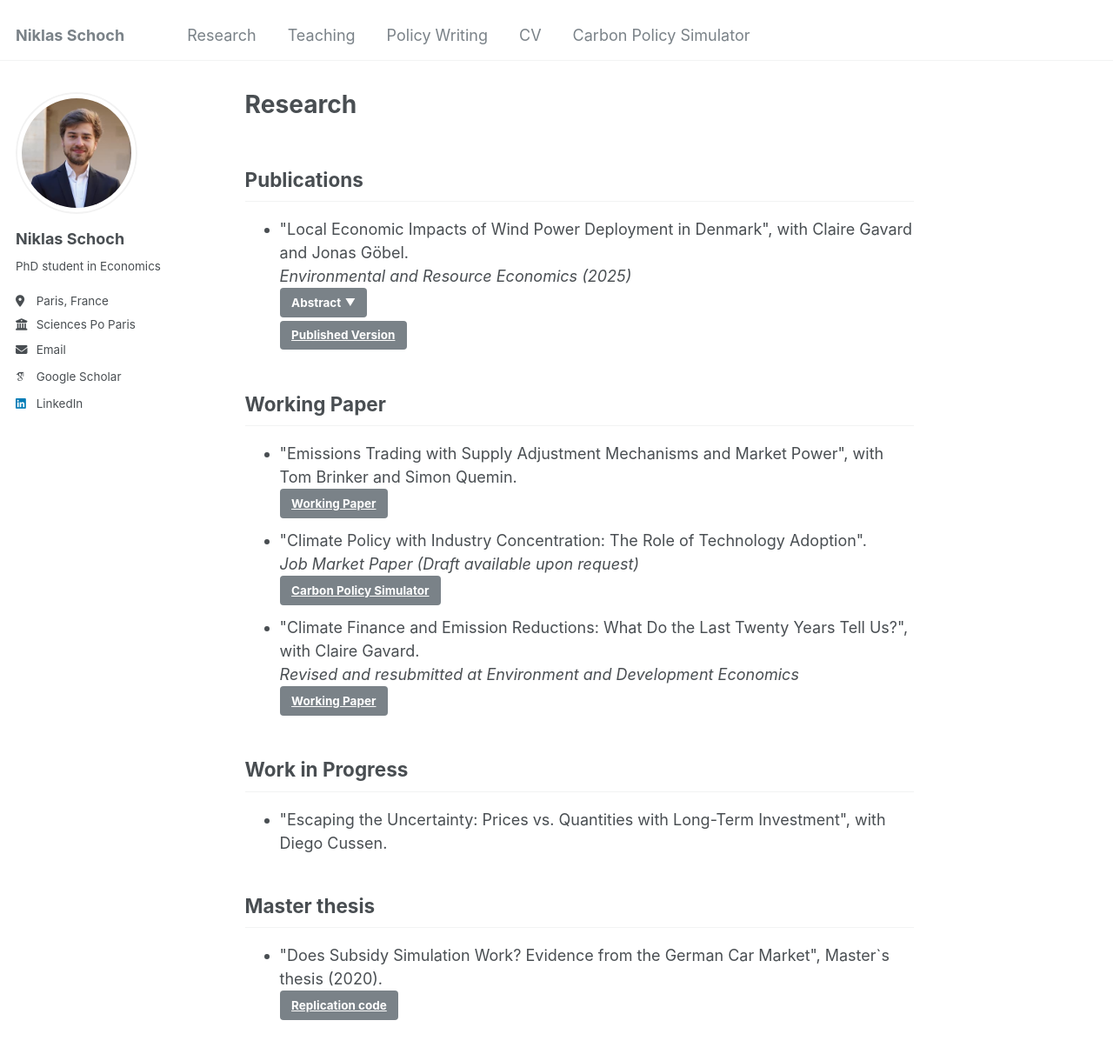
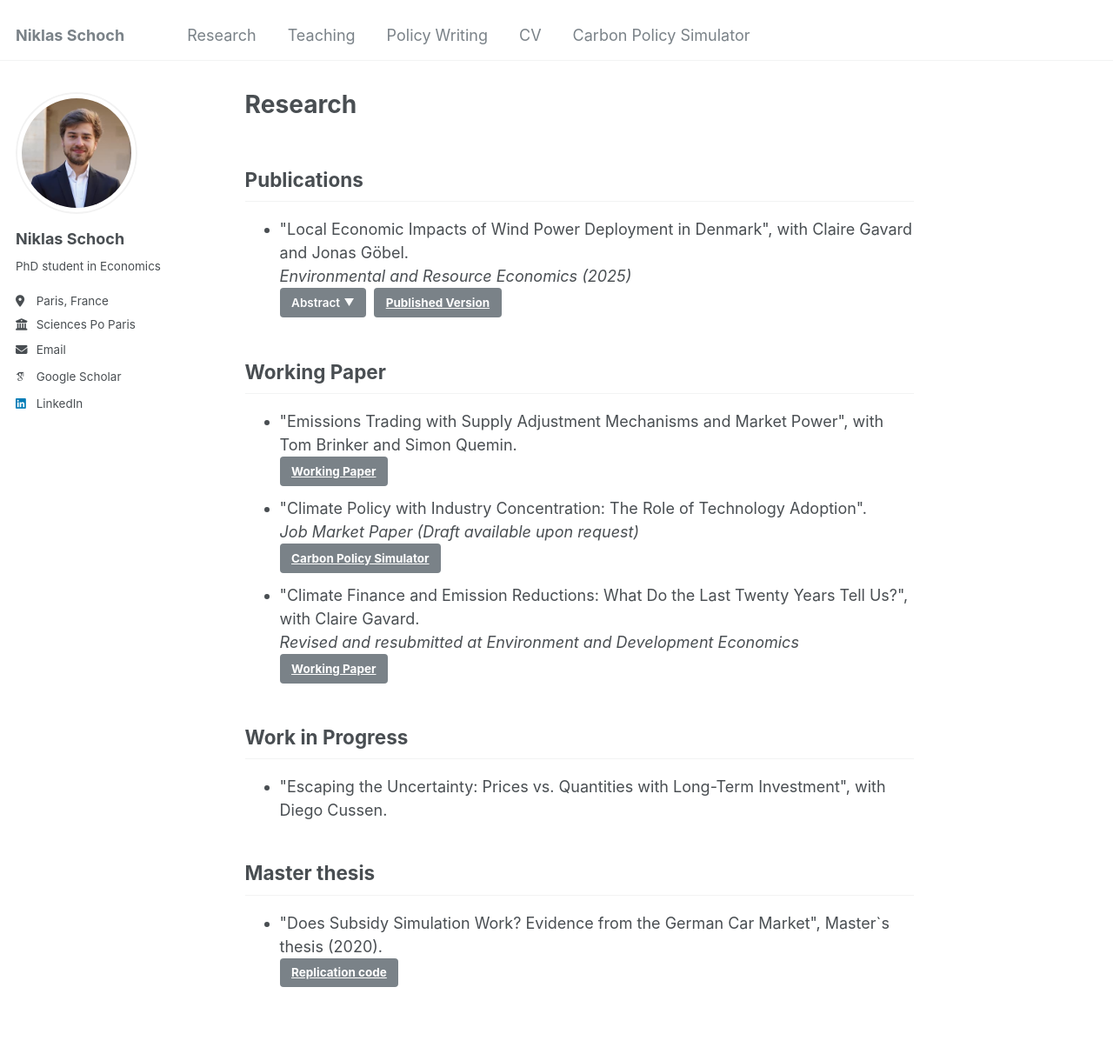
Before and after one commit to niklasschoch/niklasschoch.github.io, a Jekyll site: the page built from _pages/research.md, in a window 1280 px wide and 1400 px high. Shown: the top 1212 px of the window at 87% size. Built offline with Jekyll 4.4.1, drawn with Linux system fonts in a browser that asks for light colours; some web fonts are replaced.

Commit message:
Button Design

```diff
--- a/_pages/research.md
+++ b/_pages/research.md
@@ -23,17 +23,19 @@ author_profile: true
 
     {% if item.links or item.abstract %}
       <br/>
+      <span class="pub-buttons">
       {% if item.abstract %}
       <details class="pub-abstract">
-        <summary class="pub-abstract__toggle btn" style="margin-right: 0.5rem;">Abstract <span class="pub-abstract__arrow" aria-hidden="true">▼</span></summary>
+        <summary class="pub-abstract__toggle btn">Abstract <span class="pub-abstract__arrow" aria-hidden="true">▼</span></summary>
         <p class="pub-abstract__text">{{ item.abstract }}</p>
       </details>
       {% endif -%}
       {% if item.links %}
         {% for link in item.links %}
-          <a href="{{ link.url }}" class="btn" target="_blank" rel="noopener" style="margin-right: 0.5rem;">{{ link.label }}</a>
+          <a href="{{ link.url }}" class="btn" target="_blank" rel="noopener">{{ link.label }}</a>
         {% endfor %}
       {% endif -%}
+      </span>
     {% endif -%}
   </li>
 {% endfor %}
--- a/assets/css/main.scss
+++ b/assets/css/main.scss
@@ -58,10 +58,18 @@
   box-shadow: 0 0 6px rgba(0, 0, 0, 0.05);
 }
 
-/* Clickable abstract for publications – sits next to link buttons */
+/* Button row: Abstract first, then links, on one line */
+.pub-buttons {
+  display: inline-flex;
+  flex-wrap: wrap;
+  align-items: center;
+  gap: 0.5rem;
+}
+
+/* Clickable abstract for publications – same line as link buttons */
 .pub-abstract {
-  display: inline;
-  margin-top: 0;
+  display: inline-block;
+  margin: 0;
 }
 .pub-abstract__toggle {
   cursor: pointer;
@@ -70,7 +78,20 @@
   gap: 0.25rem;
   list-style: none;
   user-select: none;
-  vertical-align: middle;
+  padding: 0.5em 1em;
+  margin-bottom: 0.25em;
+  font-size: 0.75em;
+  font-weight: 600;
+  color: #fff !important;
+  background-color: #7a8288;
+  border: 1px solid #7a8288;
+  border-radius: 4px;
+  transition: background-color 0.2s ease, border-color 0.2s ease;
+}
+.pub-abstract__toggle:hover {
+  background-color: #62686d;
+  border-color: #62686d;
+  color: #fff !important;
 }
 /* Hide the browser’s default disclosure arrow (the one on the right) */
 .pub-abstract summary.pub-abstract__toggle {
```
